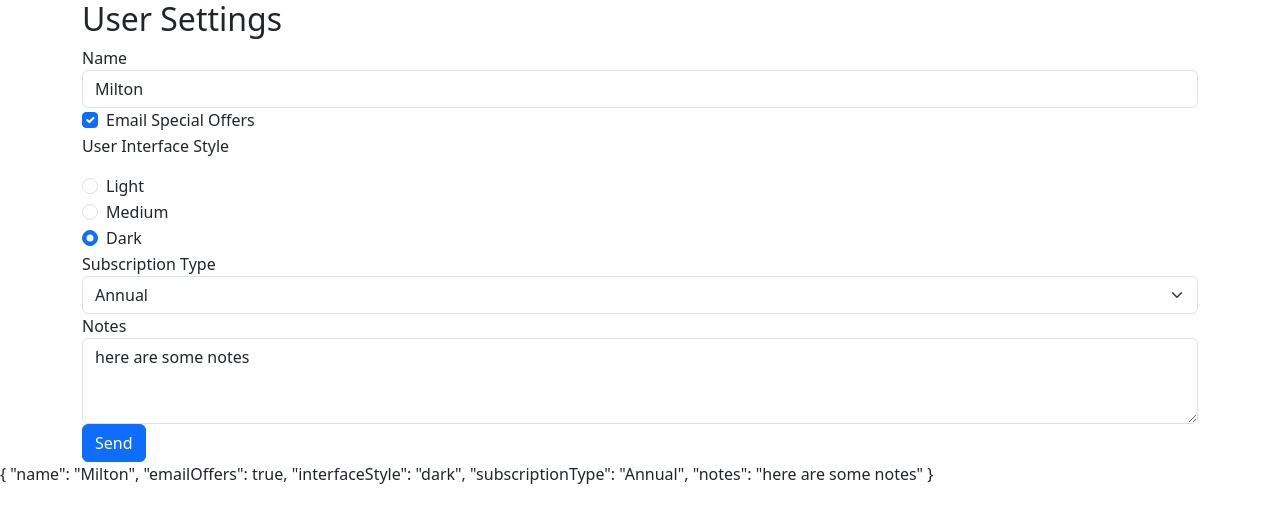
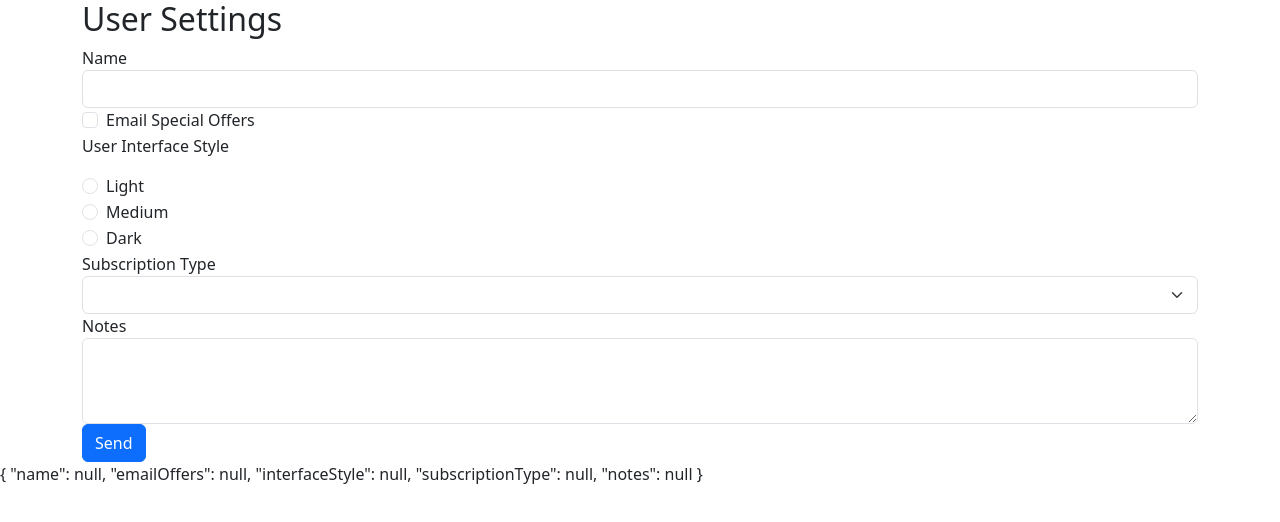
Before and after one commit to anthonynmwangi/angular-forms, an Angular app: page / in a window 1280 px wide. Shown: the top 522 px of the page. Built offline with nearby package versions, Linux system fonts and the light colour scheme.

Commit message:
Validation errors before form submit

```diff
--- a/src/app/user-settings-form/user-settings-form.component.css
+++ b/src/app/user-settings-form/user-settings-form.component.css
@@ -0,0 +1,3 @@
+.ng-invalid:not(form).ng-touched{
+  border: 1px solid red;
+}
--- a/src/app/user-settings-form/user-settings-form.component.html
+++ b/src/app/user-settings-form/user-settings-form.component.html
@@ -3,7 +3,8 @@
     <form #form="ngForm">
         <div class="form-group">
             <label for="name">Name</label>
-            <input id="name" class="form-control" type="text" name="Name" [(ngModel)]="userSettings.name">
+            <input id="name" class="form-control" type="text" name="Name" [(ngModel)]="userSettings.name" required #nameField="ngModel">
+            <div [hidden]="nameField.valid || nameField.untouched" class="alert alert-danger">Enter a name</div>
         </div>
         <div class="form-check form-group">
             <input type="checkbox" class="form-check-input" id="emailOffers" name="emailOffers" [(ngModel)]="userSettings.emailOffers">
--- a/src/app/user-settings-form/user-settings-form.component.ts
+++ b/src/app/user-settings-form/user-settings-form.component.ts
@@ -1,5 +1,6 @@
 import { Component } from '@angular/core';
 import { UserSettings } from '../data/user-settings';
+import { NgForm } from '@angular/forms';
 
 @Component({
   selector: 'app-user-settings-form',
@@ -9,11 +10,11 @@ import { UserSettings } from '../data/user-settings';
 export class UserSettingsFormComponent {
 
   originalUserSettings : UserSettings = {
-    name: 'Milton',
-    emailOffers: true,
-    interfaceStyle: 'dark',
-    subscriptionType: 'Annual',
-    notes: 'here are some notes'
+    name: null,
+    emailOffers: null,
+    interfaceStyle: null,
+    subscriptionType: null,
+    notes: null
   }
 
   userSettings: UserSettings = { ...this.originalUserSettings };
```
Also changed, not shown: src/app/data/user-settings.ts (+5 -5 lines).
